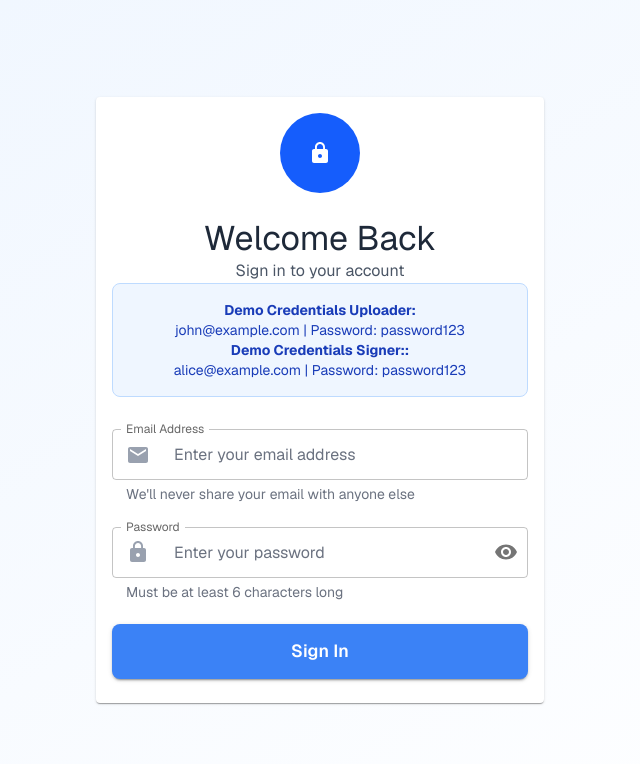
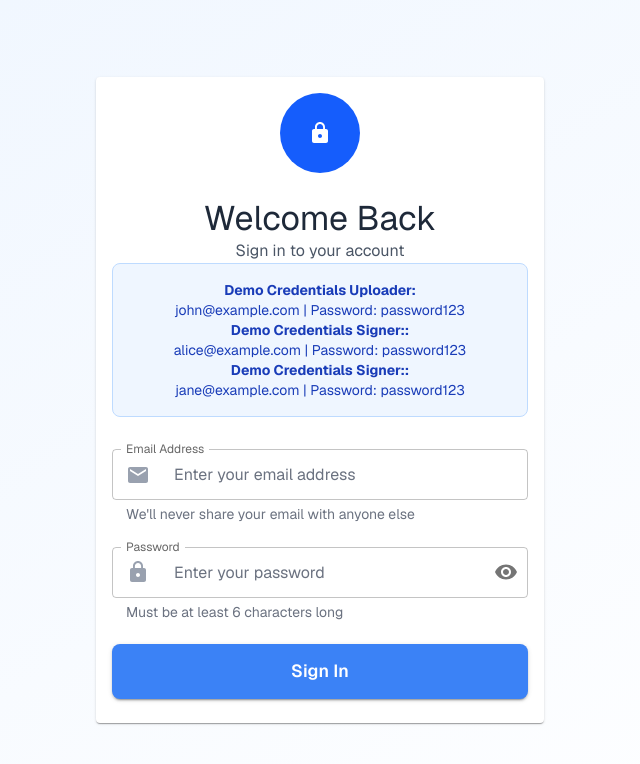
Before and after one commit to ssaboorr/azaya-frontend, a Next.js app: page /login in a window 1280 px wide. Shown: the top 764 px of the page, without its empty margins (320-960 px from the left). Built offline with nearby package versions, Linux system fonts and the light colour scheme; no server answers; what @mui/material-nextjs would draw is missing.

Commit message:
Added demo creds

```diff
--- a/src/app/login/page.tsx
+++ b/src/app/login/page.tsx
@@ -130,6 +130,10 @@ export default function LoginPage() {
               <Typography variant="body2" className="text-blue-800 text-sm">
                 <strong>Demo Credentials Signer::</strong><br />
                alice@example.com | Password: password123
+              </Typography>
+              <Typography variant="body2" className="text-blue-800 text-sm">
+                <strong>Demo Credentials Signer::</strong><br />
+               jane@example.com | Password: password123
               </Typography>
             </Box>
           </Box>
```
